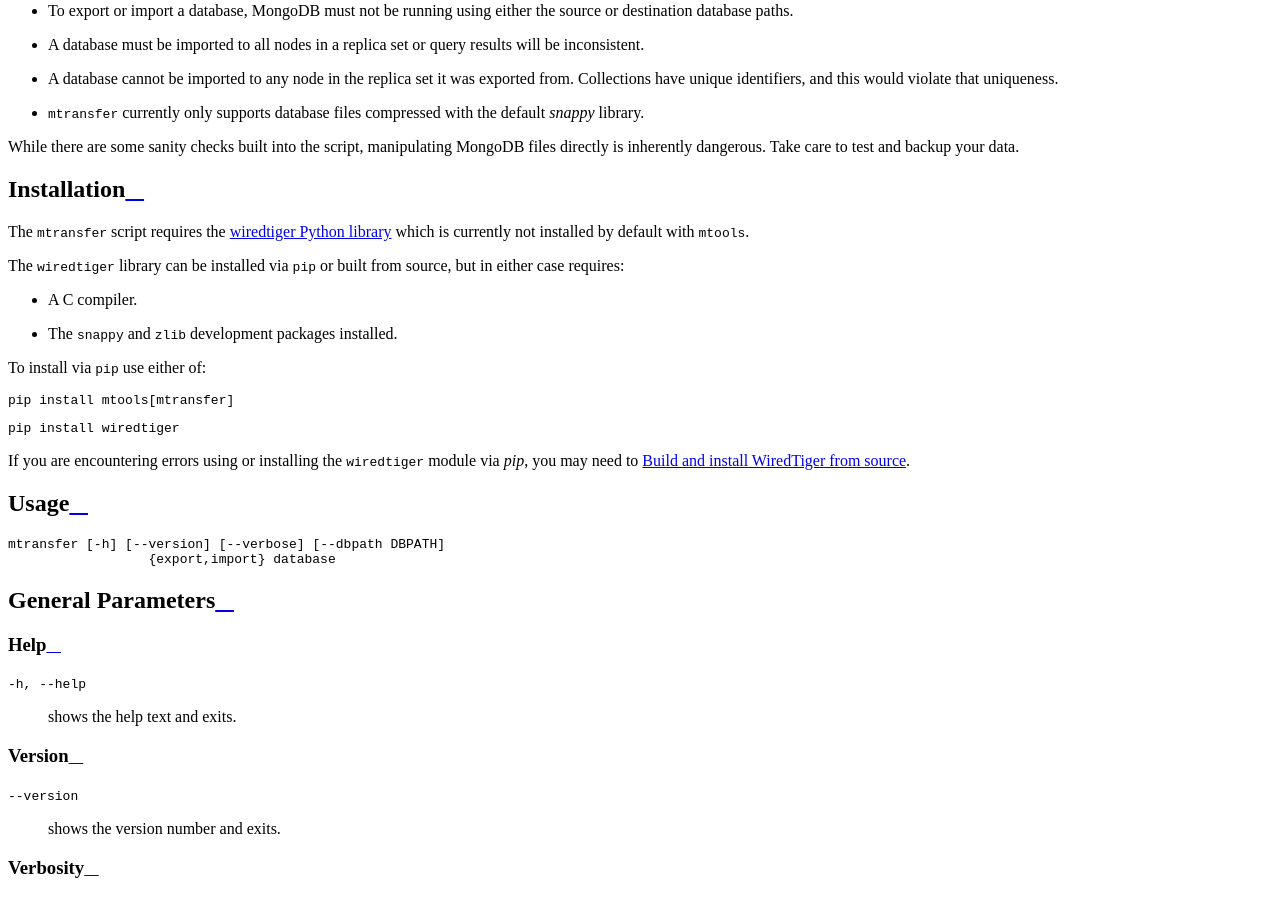
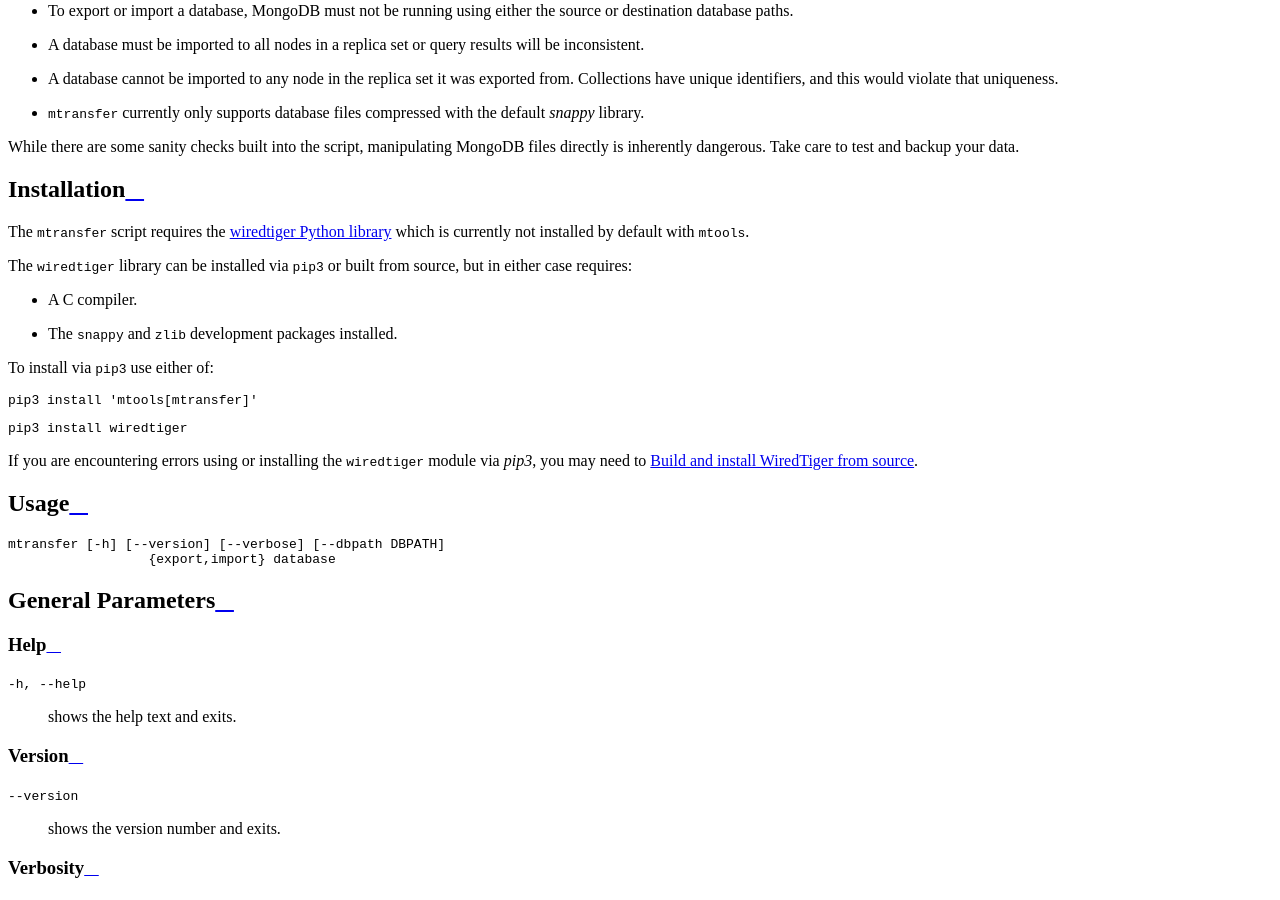
Before and after one commit to rueckstiess/mtools, a Sphinx documentation site: the page built from doc/mtransfer.rst, in a window 1280 px wide and 900 px high, scrolled down 1220 px. Built offline with Sphinx 7.4.7 and the Read the Docs theme 2.0.0, drawn with Linux system fonts in a browser that asks for light colours.

Commit message:
Fix #828: zsh: no matches found: mtools[all]

```diff
--- a/doc/install.rst
+++ b/doc/install.rst
@@ -36,7 +36,7 @@
 
 .. code-block:: bash
 
-   pip3 install mtools[all]
+   pip3 install 'mtools[all]'
 
 You need to have Python 3.6 or newer installed. ``pip3`` should be included as
 part of the default install for supported versions of Python 3.
@@ -89,14 +89,14 @@
 
 .. code-block:: bash
 
-   pip3 install mtools[all]
+   pip3 install 'mtools[all]'
 
 To install dependencies for a subset of mtools utilities, specify one or more
 script names as a comma-separated list:
 
 .. code-block:: bash
 
-   pip3 install mtools[mlaunch,mloginfo]
+   pip3 install 'mtools[mlaunch,mloginfo]'
 
 psutil
 ------
--- a/doc/mtransfer.rst
+++ b/doc/mtransfer.rst
@@ -35,24 +35,24 @@
 `wiredtiger Python library <https://pypi.org/project/wiredtiger/>`__
 which is currently not installed by default with ``mtools``.
 
-The ``wiredtiger`` library can be installed via ``pip`` or built from source,
+The ``wiredtiger`` library can be installed via ``pip3`` or built from source,
 but in either case requires:
 
 - A C compiler.
 - The ``snappy`` and ``zlib`` development packages installed.
 
-To install via ``pip`` use either of:
+To install via ``pip3`` use either of:
 
 .. code-block:: bash
 
-   pip install mtools[mtransfer]
+   pip3 install 'mtools[mtransfer]'
 
 .. code-block:: bash
 
-   pip install wiredtiger
+   pip3 install wiredtiger
 
 If you are encountering errors using or installing the ``wiredtiger`` module
-via `pip`, you may need to `Build and install WiredTiger from source
+via `pip3`, you may need to `Build and install WiredTiger from source
 <http://source.wiredtiger.com/develop/build-posix.html>`__.
 
 Usage
```
Also changed, not shown: INSTALL.md (+2 -2 lines).
